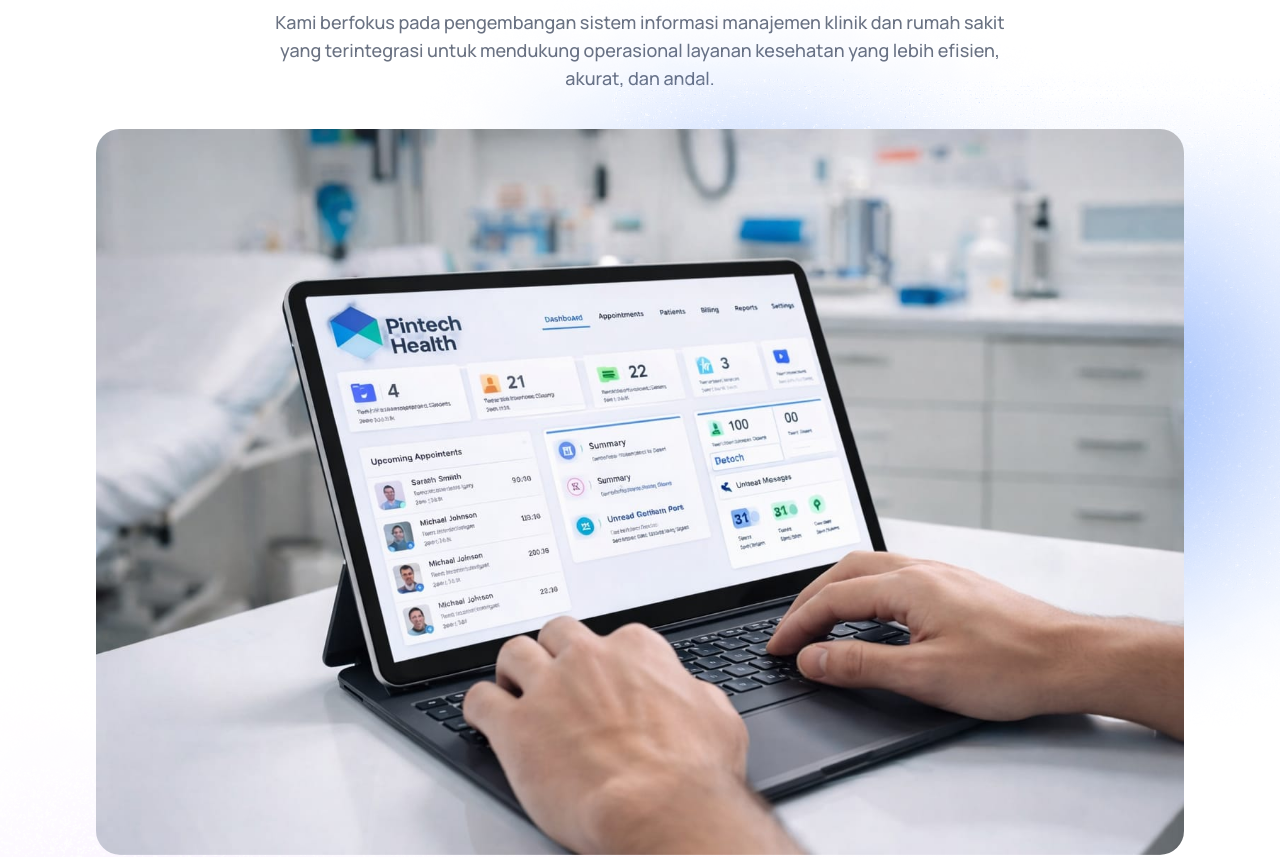
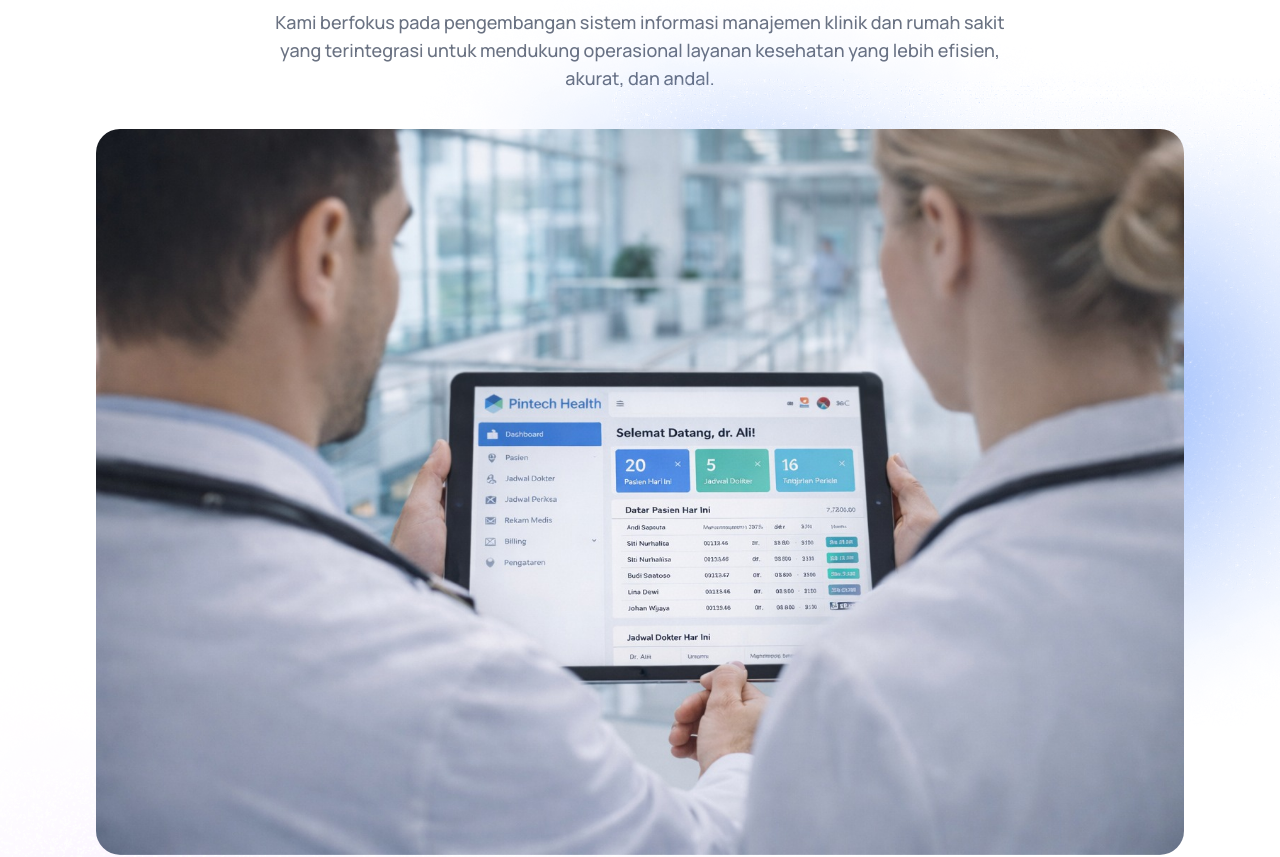
Before and after one commit to usmarmanalu/PintechHealth, a React (Vite) app in the folder pintech/: page / in a window 1280 px wide. Shown: the part 480-1337 px from the top of the page. Built offline with nearby package versions, Linux system fonts and the light colour scheme.

Commit message:
change bg hero

```diff
--- a/pintech/src/assets/assets.js
+++ b/pintech/src/assets/assets.js
@@ -38,6 +38,7 @@ import rupi from './rupi.jpeg'
 import anro from './anro.jpeg'
 import pse from './logo_pse.png'
 import bgPintech from './bgPintech.jpeg'
+import bgPintech1 from './bgPintech1.jpeg'
 import hl7_fhir from './hl7_fhir.svg'
 import hl7_fhir1 from './hl7_fhir1.png'
 
@@ -52,6 +53,7 @@ const assets = {
   bgImage1,
   bgImage2,
   bgPintech,
+  bgPintech1,
   hero_img,
   ads_icon,
   menu_icon,
--- a/pintech/src/components/Hero.jsx
+++ b/pintech/src/components/Hero.jsx
@@ -61,7 +61,7 @@ const Hero = () => {
         div
         className="relative"
       >
-        <img src={assets.bgPintech} alt="" className="w-full max-w-6xl rounded-3xl" />
+        <img src={assets.bgPintech1} alt="" className="w-full max-w-6xl rounded-3xl" />
         <img
           src={assets.bgImage1}
           alt=""
```
Also changed, not shown: pintech/src/assets/bgPintech1.jpeg (added).
